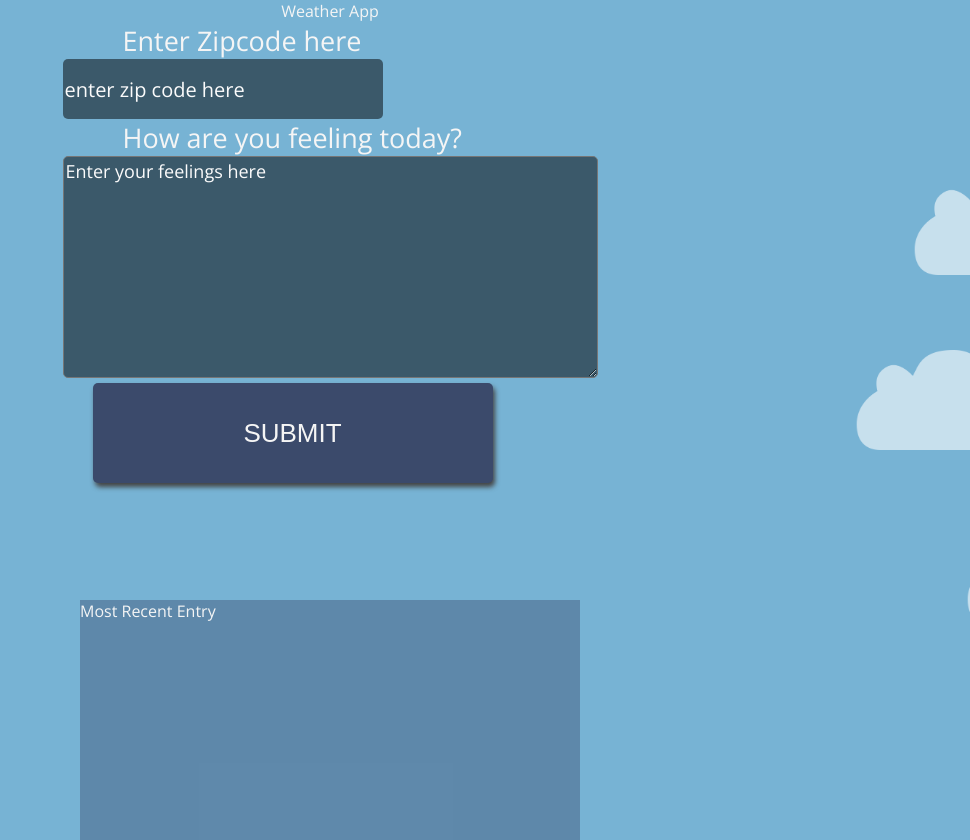
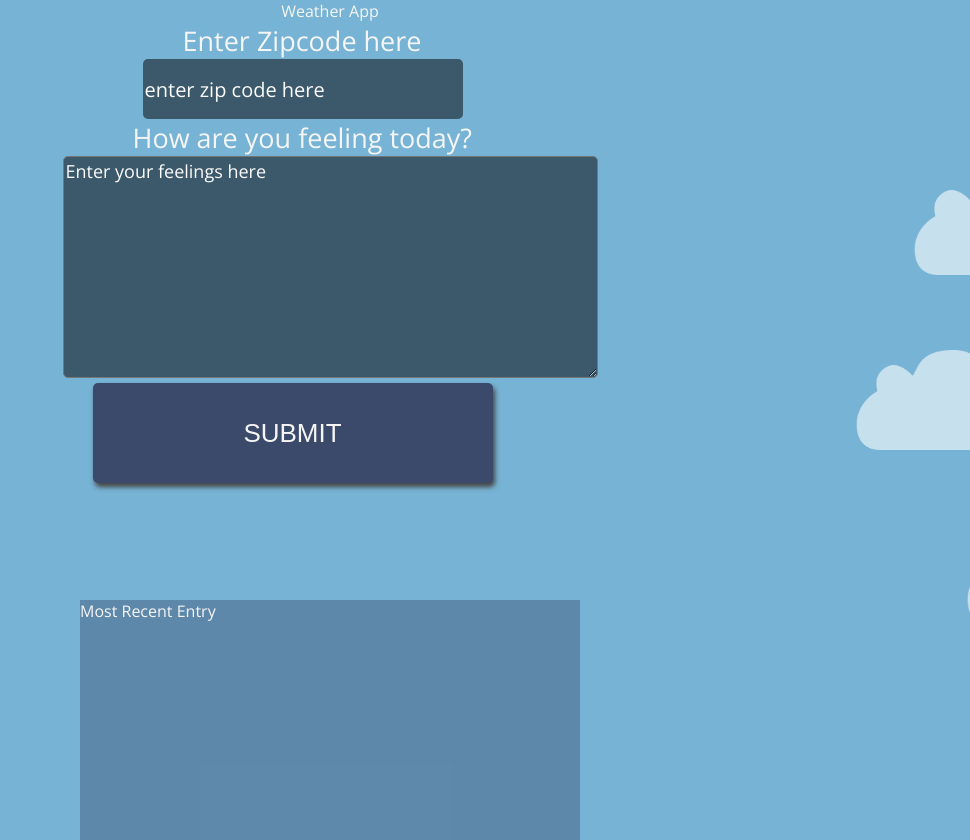
Before and after one commit to ajosvargas/journalapp, a website: page journal/index.html in a window 1280 px wide. Shown: the whole page, without its empty margins (310-1280 px from the left). Drawn offline with nearby package versions, Linux system fonts and the light colour scheme.

Commit message:
style changes

```diff
--- a/journal/index.html
+++ b/journal/index.html
@@ -7,7 +7,7 @@
     <link rel="stylesheet"  type="text/css" href="main.css">
 </head>
 <body>
-    <div id="app">
+    <div class="app">
         <div class="background">
             <img src="images/cloud.png" alt="picture of cloud" class="cloud-1">
             <img src="images/cloud.png" alt="picture of cloud" class="cloud-2">
@@ -19,7 +19,7 @@
             </div>
             <form class="userForm" autocomplete="off">
                 <div class ="holder zip">
-                    <label for="zip">Enter Zipcode here</label>
+                    <label for="zip" class="zip-code">Enter Zipcode here</label>
                     <input type="text" id="zip" placeholder="enter zip code here">
                 </div>
                 <div class ="holder feel">
--- a/journal/main.css
+++ b/journal/main.css
@@ -18,7 +18,7 @@ body {
     color:whitesmoke;
 }
 
-#app {
+.app {
     font-family: inherit;
 }
 
@@ -105,7 +105,15 @@ body {
 label {
     display:block;
     font-size: 27px;
-    margin-left: 60px;
+    margin-left: 70px;
+}
+
+.zip-code{
+    margin-left: 120px;
+}
+
+#zip {
+    margin-left: 80px;
 }
 
 input {
```
